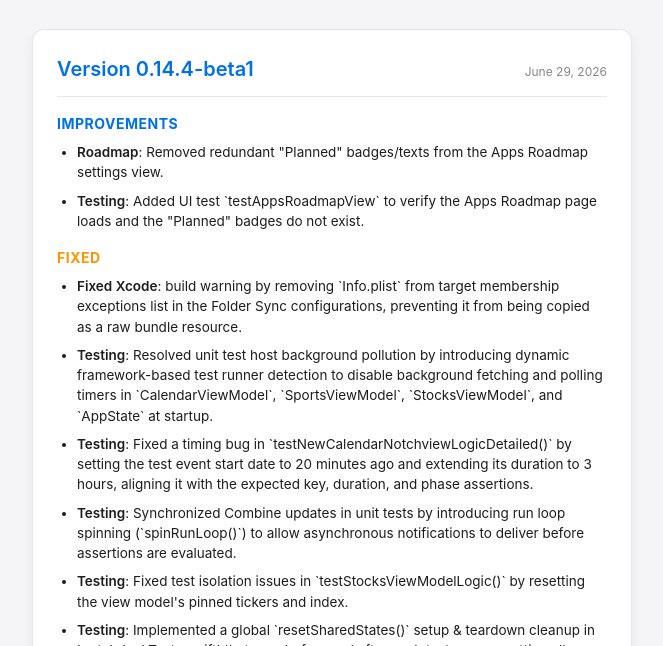
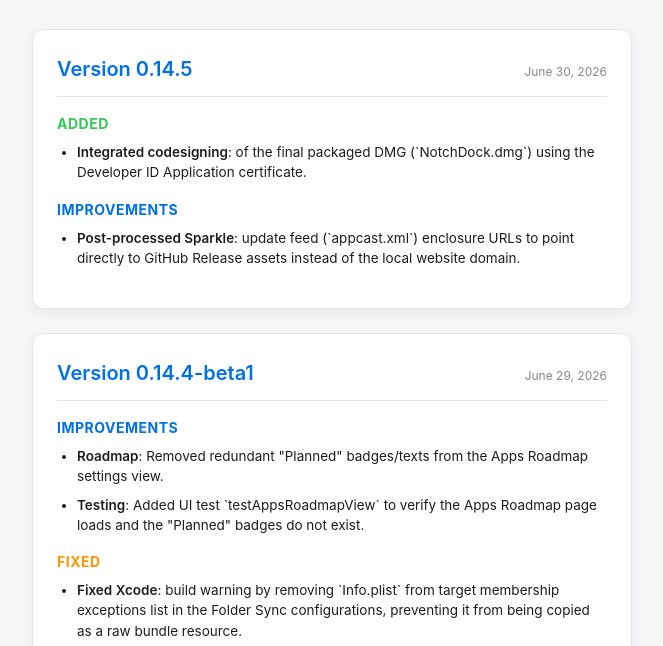
Before and after one commit to rohanrony/notchdock, a website: page public/releases/release-notes.html in a window 1280 px wide. Shown: the part 98-744 px from the top of the page, without its empty margins (308-971 px from the left). Drawn offline with Linux system fonts and the light colour scheme.

Commit message:
Update Sparkle appcast.xml and release notes for release v0.14.5

```diff
--- a/public/releases/release-notes.html
+++ b/public/releases/release-notes.html
@@ -145,6 +145,24 @@
             <p class="subtitle">Official Release Notes</p>
         </header>
 
+        <!-- Version 0.14.5 -->
+        <div class="release-card">
+            <div class="release-header">
+                <h2 class="version">Version 0.14.5</h2>
+                <span class="date">June 30, 2026</span>
+            </div>
+
+            <div class="section-title added">Added</div>
+            <ul>
+                <li><strong>Integrated codesigning</strong>: of the final packaged DMG (`NotchDock.dmg`) using the Developer ID Application certificate.</li>
+            </ul>
+
+            <div class="section-title improved">Improvements</div>
+            <ul>
+                <li><strong>Post-processed Sparkle</strong>: update feed (`appcast.xml`) enclosure URLs to point directly to GitHub Release assets instead of the local website domain.</li>
+            </ul>
+        </div>
+
         <!-- Version 0.14.4-beta1 -->
         <div class="release-card">
             <div class="release-header">
```
Also changed, not shown: public/appcast.xml (+11 -8 lines).
